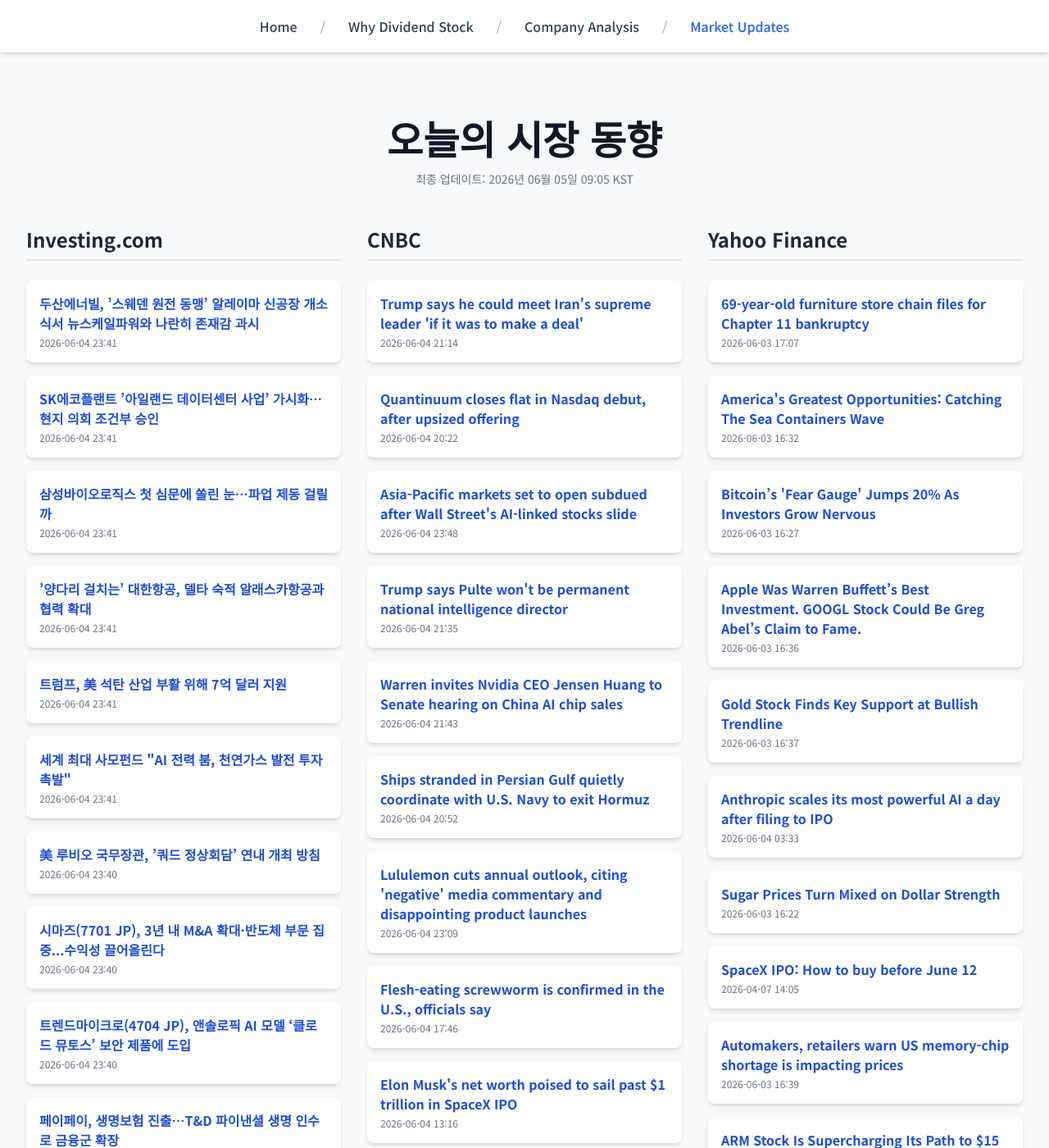
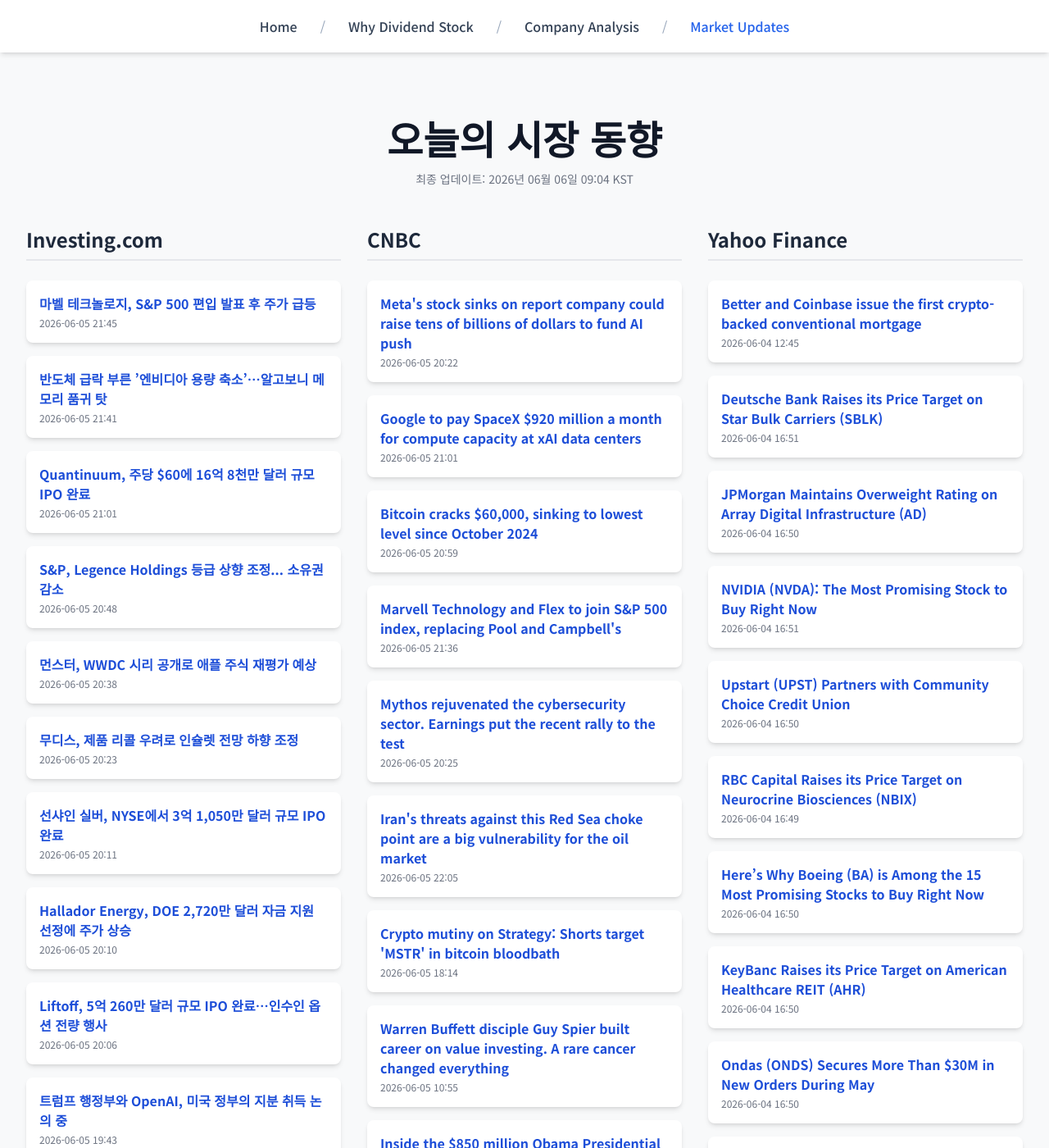
Before and after one commit to Kay-Hwang/my-company-analysis, a Jekyll site: the page built from market-updates.html, in a window 1280 px wide and 1400 px high. Shown: the whole window at 82% size. Built offline with Jekyll 4.4.1, drawn with Linux system fonts in a browser that asks for light colours; nearby versions of some CDN libraries; a script that is not in the unit is left out; some of the changed text lies outside the part shown.

Commit message:
Update daily data

```diff
--- a/_data/latest_data.json
+++ b/_data/latest_data.json
@@ -1,190 +1,190 @@
 {
-  "lastUpdated": "2026년 06월 05일 09:05 KST",
+  "lastUpdated": "2026년 06월 06일 09:04 KST",
   "news": {
     "investing": [
       {
-        "title": "두산에너빌, ’스웨덴 원전 동맹’ 알레이마 신공장 개소식서 뉴스케일파워와 나란히 존재감 과시",
-        "link": "https://kr.investing.com/news/stock-market-news/article-1973335",
-        "pubDate": "2026-06-04 23:41:20",
-        "summary": "두산에너빌, ’스웨덴 원전 동맹’ 알레이마 신공장 개소식서 뉴스케일파워와 나란히 존재감 과시"
+        "title": "마벨 테크놀로지, S&P 500 편입 발표 후 주가 급등",
+        "link": "https://kr.investing.com/news/stock-market-news/article-1974426",
+        "pubDate": "2026-06-05 21:45:24",
+        "summary": "마벨 테크놀로지, S&P 500 편입 발표 후 주가 급등"
       },
       {
-        "title": "SK에코플랜트 ’아일랜드 데이터센터 사업’ 가시화…현지 의회 조건부 승인",
-        "link": "https://kr.investing.com/news/stock-market-news/article-1973334",
-        "pubDate": "2026-06-04 23:41:20",
-        "summary": "SK에코플랜트 ’아일랜드 데이터센터 사업’ 가시화…현지 의회 조건부 승인"
+        "title": "반도체 급락 부른 ’엔비디아 용량 축소’…알고보니 메모리 품귀 탓",
+        "link": "https://kr.investing.com/news/stock-market-news/article-1974421",
+        "pubDate": "2026-06-05 21:41:22",
+        "summary": "반도체 급락 부른 ’엔비디아 용량 축소’…알고보니 메모리 품귀 탓"
       },
       {
-        "title": "삼성바이오로직스 첫 심문에 쏠린 눈…파업 제동 걸릴까",
-        "link": "https://kr.investing.com/news/stock-market-news/article-1973333",
-        "pubDate": "2026-06-04 23:41:19",
-        "summary": "삼성바이오로직스 첫 심문에 쏠린 눈…파업 제동 걸릴까"
+        "title": "Quantinuum, 주당 $60에 16억 8천만 달러 규모 IPO 완료",
+        "link": "https://kr.investing.com/news/stock-market-news/article-432SI-1974403",
+        "pubDate": "2026-06-05 21:01:11",
+        "summary": "Quantinuum, 주당 $60에 16억 8천만 달러 규모 IPO 완료"
       },
       {
-        "title": "’양다리 걸치는’ 대한항공, 델타 숙적 알래스카항공과 협력 확대",
-        "link": "https://kr.investing.com/news/stock-market-news/article-1973332",
-        "pubDate": "2026-06-04 23:41:19",
-        "summary": "’양다리 걸치는’ 대한항공, 델타 숙적 알래스카항공과 협력 확대"
+        "title": "S&P, Legence Holdings 등급 상향 조정... 소유권 감소",
+        "link": "https://kr.investing.com/news/stock-market-news/article-93CH-1974374",
+        "pubDate": "2026-06-05 20:48:39",
+        "summary": "S&P, Legence Holdings 등급 상향 조정... 소유권 감소"
       },
       {
-        "title": "트럼프, 美 석탄 산업 부활 위해 7억 달러 지원",
-        "link": "https://kr.investing.com/news/stock-market-news/article-1973331",
-        "pubDate": "2026-06-04 23:41:19",
-        "summary": "트럼프, 美 석탄 산업 부활 위해 7억 달러 지원"
+        "title": "먼스터, WWDC 시리 공개로 애플 주식 재평가 예상",
+        "link": "https://kr.investing.com/news/stock-market-news/article-93CH-1974362",
+        "pubDate": "2026-06-05 20:38:24",
+        "summary": "먼스터, WWDC 시리 공개로 애플 주식 재평가 예상"
       },
       {
-        "title": "세계 최대 사모펀드 \"AI 전력 붐, 천연가스 발전 투자 촉발\"",
-        "link": "https://kr.investing.com/news/stock-market-news/article-1973330",
-        "pubDate": "2026-06-04 23:41:19",
-        "summary": "세계 최대 사모펀드 \"AI 전력 붐, 천연가스 발전 투자 촉발\""
+        "title": "무디스, 제품 리콜 우려로 인슐렛 전망 하향 조정",
+        "link": "https://kr.investing.com/news/stock-market-news/article-93CH-1974346",
+        "pubDate": "2026-06-05 20:23:32",
+        "summary": "무디스, 제품 리콜 우려로 인슐렛 전망 하향 조정"
       },
       {
-        "title": "美 루비오 국무장관, ’쿼드 정상회담’ 연내 개최 방침",
-        "link": "https://kr.investing.com/news/stock-market-news/article-1973329",
-        "pubDate": "2026-06-04 23:40:26",
-        "summary": "美 루비오 국무장관, ’쿼드 정상회담’ 연내 개최 방침"
+        "title": "선샤인 실버, NYSE에서 3억 1,050만 달러 규모 IPO 완료",
+        "link": "https://kr.investing.com/news/stock-market-news/article-432SI-1974345",
+        "pubDate": "2026-06-05 20:11:07",
+        "summary": "선샤인 실버, NYSE에서 3억 1,050만 달러 규모 IPO 완료"
       },
       {
-        "title": "시마즈(7701 JP), 3년 내 M&A 확대·반도체 부문 집중...수익성 끌어올린다",
-        "link": "https://kr.investing.com/news/stock-market-news/article-1973328",
-        "pubDate": "2026-06-04 23:40:26",
-        "summary": "시마즈(7701 JP), 3년 내 M&A 확대·반도체 부문 집중...수익성 끌어올린다"
+        "title": "Hallador Energy, DOE 2,720만 달러 자금 지원 선정에 주가 상승",
+        "link": "https://kr.investing.com/news/stock-market-news/article-93CH-1974314",
+        "pubDate": "2026-06-05 20:10:52",
+        "summary": "Hallador Energy, DOE 2,720만 달러 자금 지원 선정에 주가 상승"
       },
       {
-        "title": "트렌드마이크로(4704 JP), 앤솔로픽 AI 모델 ‘클로드 뮤토스’ 보안 제품에 도입",
-        "link": "https://kr.investing.com/news/stock-market-news/article-1973327",
-        "pubDate": "2026-06-04 23:40:26",
-        "summary": "트렌드마이크로(4704 JP), 앤솔로픽 AI 모델 ‘클로드 뮤토스’ 보안 제품에 도입"
+        "title": "Liftoff, 5억 260만 달러 규모 IPO 완료…인수인 옵션 전량 행사",
+        "link": "https://kr.investing.com/news/stock-market-news/article-432SI-1974328",
+        "pubDate": "2026-06-05 20:06:14",
+        "summary": "Liftoff, 5억 260만 달러 규모 IPO 완료…인수인 옵션 전량 행사"
       },
       {
-        "title": "페이페이, 생명보험 진출…T&D 파이낸셜 생명 인수로 금융군 확장",
-        "link": "https://kr.investing.com/news/stock-market-news/article-1973326",
-        "pubDate": "2026-06-04 23:40:25",
-        "summary": "페이페이, 생명보험 진출…T&D 파이낸셜 생명 인수로 금융군 확장"
+        "title": "트럼프 행정부와 OpenAI, 미국 정부의 지분 취득 논의 중",
+        "link": "https://kr.investing.com/news/stock-market-news/article-1974301",
+        "pubDate": "2026-06-05 19:43:25",
+        "summary": "트럼프 행정부와 OpenAI, 미국 정부의 지분 취득 논의 중"
       }
     ],
     "cnbc": [
       {
-        "title": "Trump says he could meet Iran's supreme leader 'if it was to make a deal'",
-        "link": "https://www.cnbc.com/2026/06/04/trump-iran-supreme-leader.html",
-        "pubDate": "Thu, 04 Jun 2026 21:14:21 GMT",
-        "summary": "Khamenei was named the supreme leader in Iran after his father, Ayatollah Ali Khamenei, was killed on the first day of fighting."
+        "title": "Meta's stock sinks on report company could raise tens of billions of dollars to fund AI push",
+        "link": "https://www.cnbc.com/2026/06/05/meta-stock-sinks-on-report-company-could-raise-tens-of-billions-for-ai.html",
+        "pubDate": "Fri, 05 Jun 2026 20:22:44 GMT",
+        "summary": "Meta shares dropped after the Financial Times reported the company could potentially raise tens of billions of dollars in a stock offering to help its AI push."
       },
       {
-        "title": "Quantinuum closes flat in Nasdaq debut, after upsized offering",
-        "link": "https://www.cnbc.com/2026/06/04/quantinuum-qnt-stock-first-trade-ipo.html",
-        "pubDate": "Thu, 04 Jun 2026 20:22:22 GMT",
-        "summary": "Honeywell will retain a majority stake in Quantinuum and will continue to be a strategic customer and partner following the listing."
+        "title": "Google to pay SpaceX $920 million a month for compute capacity at xAI data centers",
+        "link": "https://www.cnbc.com/2026/06/05/google-to-pay-spacex-920-million-a-month-for-xai-compute-capacity.html",
+        "pubDate": "Fri, 05 Jun 2026 21:01:53 GMT",
+        "summary": "Ahead of a planned IPO, SpaceX inked a deal to rent compute capacity to Google for $920 million per month for 32 months."
       },
       {
-        "title": "Asia-Pacific markets set to open subdued after Wall Street's AI-linked stocks slide",
-        "link": "https://www.cnbc.com/2026/06/05/asia-markets-today-nikkei-225-kospi-hang-seng-index-csi-300-nifty50.html",
-        "pubDate": "Thu, 04 Jun 2026 23:48:20 GMT",
-        "summary": "Asia-Pacific markets were set to open mixed on Friday as investors assessed a rotation out of chip stocks on Wall Street that lifted the Dow Jones Industrial Average to a record close."
+        "title": "Bitcoin cracks $60,000, sinking to lowest level since October 2024",
+        "link": "https://www.cnbc.com/2026/06/05/bitcoin-dismal-week-price-below-all-time-high-crypto-investors.html",
+        "pubDate": "Fri, 05 Jun 2026 20:59:16 GMT",
+        "summary": "The weeklong sell-off was exacerbated after a stronger-than-expected May jobs report Friday sent yields higher and pressured risk assets."
       },
       {
-        "title": "Trump says Pulte won't be permanent national intelligence director",
-        "link": "https://www.cnbc.com/2026/06/04/pulte-intelligence-trump-dni-temporary.html",
-        "pubDate": "Thu, 04 Jun 2026 21:35:59 GMT",
-        "summary": "Trump's comment came two days after he tapped Bill Pulte, who leads the Federal Housing Finance Agency, as acting DNI to replace Tulsi Gabbard."
+        "title": "Marvell Technology and Flex to join S&P 500 index, replacing Pool and Campbell's",
+        "link": "https://www.cnbc.com/2026/06/05/marvell-technology-flex-sp-500-campbells-pool.html",
+        "pubDate": "Fri, 05 Jun 2026 21:36:23 GMT",
+        "summary": "The move highlights the growing importance of the technology sector to the stock market."
       },
       {
-        "title": "Warren invites Nvidia CEO Jensen Huang to Senate hearing on China AI chip sales",
-        "link": "https://www.cnbc.com/2026/06/04/nvidia-ceo-jensen-huang-warren-senate-hearing-china-ai-chips.html",
-        "pubDate": "Thu, 04 Jun 2026 21:43:57 GMT",
-        "summary": "Sen. Elizabeth Warren is pressing Jensen Huang's Nvidia over export controls, China sales, Trump and data-center policy as Congress scrutinizes the AI chip boom."
+        "title": "Mythos rejuvenated the cybersecurity sector. Earnings put the recent rally to the test",
+        "link": "https://www.cnbc.com/2026/06/05/mythos-cybersecurity-earnings-palo-alto-crowdstrike.html",
+        "pubDate": "Fri, 05 Jun 2026 20:25:09 GMT",
+        "summary": "Mythos gave the cybersecurity sector a boost, but upbeat earnings weren't enough for investors in search of an AI payoff."
       },
       {
-        "title": "Ships stranded in Persian Gulf quietly coordinate with U.S. Navy to exit Hormuz",
-        "link": "https://www.cnbc.com/2026/06/04/iran-war-strait-hormuz-persian-gulf-oil-tanker-transit.html",
-        "pubDate": "Thu, 04 Jun 2026 20:52:54 GMT",
-        "summary": "Clashes erupted between the U.S. and Iran over commercial ships earlier this week."
+        "title": "Iran's threats against this Red Sea choke point are a big vulnerability for the oil market",
+        "link": "https://www.cnbc.com/2026/06/05/iran-war-oil-price-strait-hormuz-bab-el-mandeb-chokepoint.html",
+        "pubDate": "Fri, 05 Jun 2026 22:05:04 GMT",
+        "summary": "Oil prices would spike if Iran's Houthi allies started attacking ships passing through the Bab el-Mandeb Strait."
       },
       {
-        "title": "Lululemon cuts annual outlook, citing 'negative' media commentary and disappointing product launches",
-        "link": "https://www.cnbc.com/2026/06/04/lululemon-lulu-earnings-q1-2026.html",
-        "pubDate": "Thu, 04 Jun 2026 23:09:14 GMT",
-        "summary": "Lululemon is expecting its situation to get a lot worse before it gets better, as it issued weak guidance for the full year."
+        "title": "Crypto mutiny on Strategy: Shorts target 'MSTR' in bitcoin bloodbath",
+        "link": "https://www.cnbc.com/2026/06/05/crypto-mutiny-on-strategy-shorts-target-mstr-in-bitcoin-bloodbath.html",
+        "pubDate": "Fri, 05 Jun 2026 18:14:15 GMT",
+        "summary": "Flows around Strategy (MSTR) and the company's variable-rate preferred stock STRC are turning bearish this week."
       },
       {
-        "title": "Flesh-eating screwworm is confirmed in the U.S., officials say",
-        "link": "https://www.cnbc.com/2026/06/04/flesh-eating-screwworm-is-confirmed-in-the-us-officials-say.html",
-        "pubDate": "Thu, 04 Jun 2026 17:46:22 GMT",
-        "summary": "The USDA and Texas officials are working to contain New World screwworm from Zavala County, including establishing an infested zone and enforcing quarantine."
+        "title": "Warren Buffett disciple Guy Spier built career on value investing. A rare cancer changed everything",
+        "link": "https://www.cnbc.com/2026/06/05/warren-buffett-disciple-guy-spiers-rare-cancer-made-him-revalue-everything.html",
+        "pubDate": "Fri, 05 Jun 2026 10:55:02 GMT",
+        "summary": "After a glioblastoma diagnosis, value investor Guy Spier rethought wealth, time and legacy — and the impact he can have on rare disease research."
       },
       {
-        "title": "Elon Musk's net worth poised to sail past $1 trillion in SpaceX IPO",
-        "link": "https://www.cnbc.com/2026/06/03/elon-musks-net-worth-poised-to-sail-past-1-trillion-in-spacex-ipo.html",
-        "pubDate": "Thu, 04 Jun 2026 13:16:08 GMT",
-        "summary": "Based on SpaceX's updated IPO prospectus, Elon Musk owns shares in the company worth more than $866 billion."
+        "title": "Inside the $850 million Obama Presidential Center ahead of its Juneteenth opening",
+        "link": "https://www.cnbc.com/2026/06/04/barack-obama-presidential-library-opening-chicago.html",
+        "pubDate": "Thu, 04 Jun 2026 17:01:55 GMT",
+        "summary": "President Obama's library will cost $30 to visit, making it the most expensive presidential museum or library in modern history."
       },
       {
-        "title": "Eli Manning weighs in on Giants QB Jaxson Dart's Trump rally fallout",
-        "link": "https://www.cnbc.com/2026/06/04/eli-manning-giants-jaxson-dart-trump.html",
-        "pubDate": "Thu, 04 Jun 2026 11:10:15 GMT",
-        "summary": "Eli Manning spoke about political activities from athletes after Giants QB Jaxson Dart introduced President Donald Trump at a rally."
+        "title": "Trump wants Bill Pulte to fire big chunk of national intelligence office staff: WSJ",
+        "link": "https://www.cnbc.com/2026/06/05/trump-bill-pulte-fire-intelligence-dni.html",
+        "pubDate": "Fri, 05 Jun 2026 21:26:16 GMT",
+        "summary": "President Trump's comments are sure to roil members of Congress who criticized the appointment of Bill Pulte as acting national intelligence director."
       }
     ],
     "yahoo": [
       {
-        "title": "69-year-old furniture store chain files for Chapter 11 bankruptcy",
-        "link": "https://finance.yahoo.com/markets/stocks/articles/69-old-furniture-store-chain-170700563.html",
-        "pubDate": "2026-06-03T17:07:00Z",
-        "summary": "69-year-old furniture store chain files for Chapter 11 bankruptcy"
+        "title": "Better and Coinbase issue the first crypto-backed conventional mortgage",
+        "link": "https://finance.yahoo.com/personal-finance/mortgages/article/better-and-coinbase-issue-the-first-crypto-backed-conventional-mortgage-124500216.html",
+        "pubDate": "2026-06-04T12:45:00Z",
+        "summary": "Better and Coinbase issue the first crypto-backed conventional mortgage"
       },
       {
-        "title": "America's Greatest Opportunities: Catching The Sea Containers Wave",
-        "link": "https://www.investors.com/how-to-invest/stock-market-sea-containers-americas-greatest-opportunities/?src=A00220&yptr=yahoo",
-        "pubDate": "2026-06-03T16:32:59Z",
-        "summary": "America's Greatest Opportunities: Catching The Sea Containers Wave"
+        "title": "Deutsche Bank Raises its Price Target on Star Bulk Carriers (SBLK)",
+        "link": "https://finance.yahoo.com/markets/stocks/articles/deutsche-bank-raises-price-target-165103564.html",
+        "pubDate": "2026-06-04T16:51:03Z",
+        "summary": "Deutsche Bank Raises its Price Target on Star Bulk Carriers (SBLK)"
       },
       {
-        "title": "Bitcoin’s 'Fear Gauge' Jumps 20% As Investors Grow Nervous",
-        "link": "https://finance.yahoo.com/markets/crypto/articles/bitcoin-fear-gauge-jumps-20-162700728.html",
-        "pubDate": "2026-06-03T16:27:00Z",
-        "summary": "Bitcoin’s 'Fear Gauge' Jumps 20% As Investors Grow Nervous"
+        "title": "JPMorgan Maintains Overweight Rating on Array Digital Infrastructure (AD)",
+        "link": "https://finance.yahoo.com/markets/stocks/articles/jpmorgan-maintains-overweight-rating-array-165033369.html",
+        "pubDate": "2026-06-04T16:50:33Z",
+        "summary": "JPMorgan Maintains Overweight Rating on Array Digital Infrastructure (AD)"
       },
       {
-        "title": "Apple Was Warren Buffett’s Best Investment. GOOGL Stock Could Be Greg Abel’s Claim to Fame.",
-        "link": "https://finance.yahoo.com/markets/stocks/articles/apple-warren-buffett-best-investment-163656811.html",
-        "pubDate": "2026-06-03T16:36:56Z",
-        "summary": "Apple Was Warren Buffett’s Best Investment. GOOGL Stock Could Be Greg Abel’s Claim to Fame."
+        "title": "NVIDIA (NVDA): The Most Promising Stock to Buy Right Now",
+        "link": "https://finance.yahoo.com/markets/stocks/articles/nvidia-nvda-most-promising-stock-165118417.html",
+        "pubDate": "2026-06-04T16:51:18Z",
+        "summary": "NVIDIA (NVDA): The Most Promising Stock to Buy Right Now"
       },
       {
-        "title": "Gold Stock Finds Key Support at Bullish Trendline",
-        "link": "https://finance.yahoo.com/markets/stocks/articles/gold-stock-finds-key-support-163724638.html",
-        "pubDate": "2026-06-03T16:37:24Z",
-        "summary": "Gold Stock Finds Key Support at Bullish Trendline"
+        "title": "Upstart (UPST) Partners with Community Choice Credit Union",
+        "link": "https://finance.yahoo.com/markets/stocks/articles/upstart-upst-partners-community-choice-165055642.html",
+        "pubDate": "2026-06-04T16:50:55Z",
+        "summary": "Upstart (UPST) Partners with Community Choice Credit Union"
       },
       {
-        "title": "Anthropic scales its most powerful AI a day after filing to IPO",
-        "link": "https://finance.yahoo.com/markets/stocks/articles/anthropic-scales-most-powerful-ai-033300925.html",
-        "pubDate": "2026-06-04T03:33:00Z",
-        "summary": "Anthropic scales its most powerful AI a day after filing to IPO"
+        "title": "RBC Capital Raises its Price Target on Neurocrine Biosciences (NBIX)",
+        "link": "https://finance.yahoo.com/markets/stocks/articles/rbc-capital-raises-price-target-164953724.html",
+        "pubDate": "2026-06-04T16:49:53Z",
+        "summary": "RBC Capital Raises its Price Target on Neurocrine Biosciences (NBIX)"
       },
       {
-        "title": "Sugar Prices Turn Mixed on Dollar Strength",
-        "link": "https://finance.yahoo.com/markets/commodities/articles/sugar-prices-turn-mixed-dollar-162213844.html",
-        "pubDate": "2026-06-03T16:22:13Z",
-        "summary": "Sugar Prices Turn Mixed on Dollar Strength"
+        "title": "Here’s Why Boeing (BA) is Among the 15 Most Promising Stocks to Buy Right Now",
+        "link": "https://finance.yahoo.com/markets/stocks/articles/why-boeing-ba-among-15-165047036.html",
+        "pubDate": "2026-06-04T16:50:47Z",
+        "summary": "Here’s Why Boeing (BA) is Among the 15 Most Promising Stocks to Buy Right Now"
       },
       {
-        "title": "SpaceX IPO: How to buy before June 12",
-        "link": "https://finance.yahoo.com/markets/stocks/article/spacex-ipo-how-to-buy-before-june-12-140548493.html",
-        "pubDate": "2026-04-07T14:05:48Z",
-        "summary": "SpaceX IPO: How to buy before June 12"
+        "title": "KeyBanc Raises its Price Target on American Healthcare REIT (AHR)",
+        "link": "https://finance.yahoo.com/markets/stocks/articles/keybanc-raises-price-target-american-165001916.html",
+        "pubDate": "2026-06-04T16:50:01Z",
+        "summary": "KeyBanc Raises its Price Target on American Healthcare REIT (AHR)"
       },
       {
-        "title": "Automakers, retailers warn US memory-chip shortage is impacting prices",
-        "link": "https://finance.yahoo.com/sectors/technology/articles/automakers-retailers-warn-memory-chip-163950465.html",
-        "pubDate": "2026-06-03T16:39:50Z",
-        "summary": "Automakers, retailers warn US memory-chip shortage is impacting prices"
+        "title": "Ondas (ONDS) Secures More Than $30M in New Orders During May",
+        "link": "https://finance.yahoo.com/markets/stocks/articles/ondas-onds-secures-more-30m-165009393.html",
+        "pubDate": "2026-06-04T16:50:09Z",
+        "summary": "Ondas (ONDS) Secures More Than $30M in New Orders During May"
       },
       {
-        "title": "ARM Stock Is Supercharging Its Path to $15 Billion in Chip Sales",
-        "link": "https://finance.yahoo.com/sectors/technology/articles/arm-stock-supercharging-path-15-161822172.html",
-        "pubDate": "2026-06-03T16:18:22Z",
-        "summary": "ARM Stock Is Supercharging Its Path to $15 Billion in Chip Sales"
+        "title": "Mizuho Raises its Price Target on Hyatt Hotels (H)",
+        "link": "https://finance.yahoo.com/markets/stocks/articles/mizuho-raises-price-target-hyatt-164945733.html",
+        "pubDate": "2026-06-04T16:49:45Z",
+        "summary": "Mizuho Raises its Price Target on Hyatt Hotels (H)"
       }
     ]
   }
```
